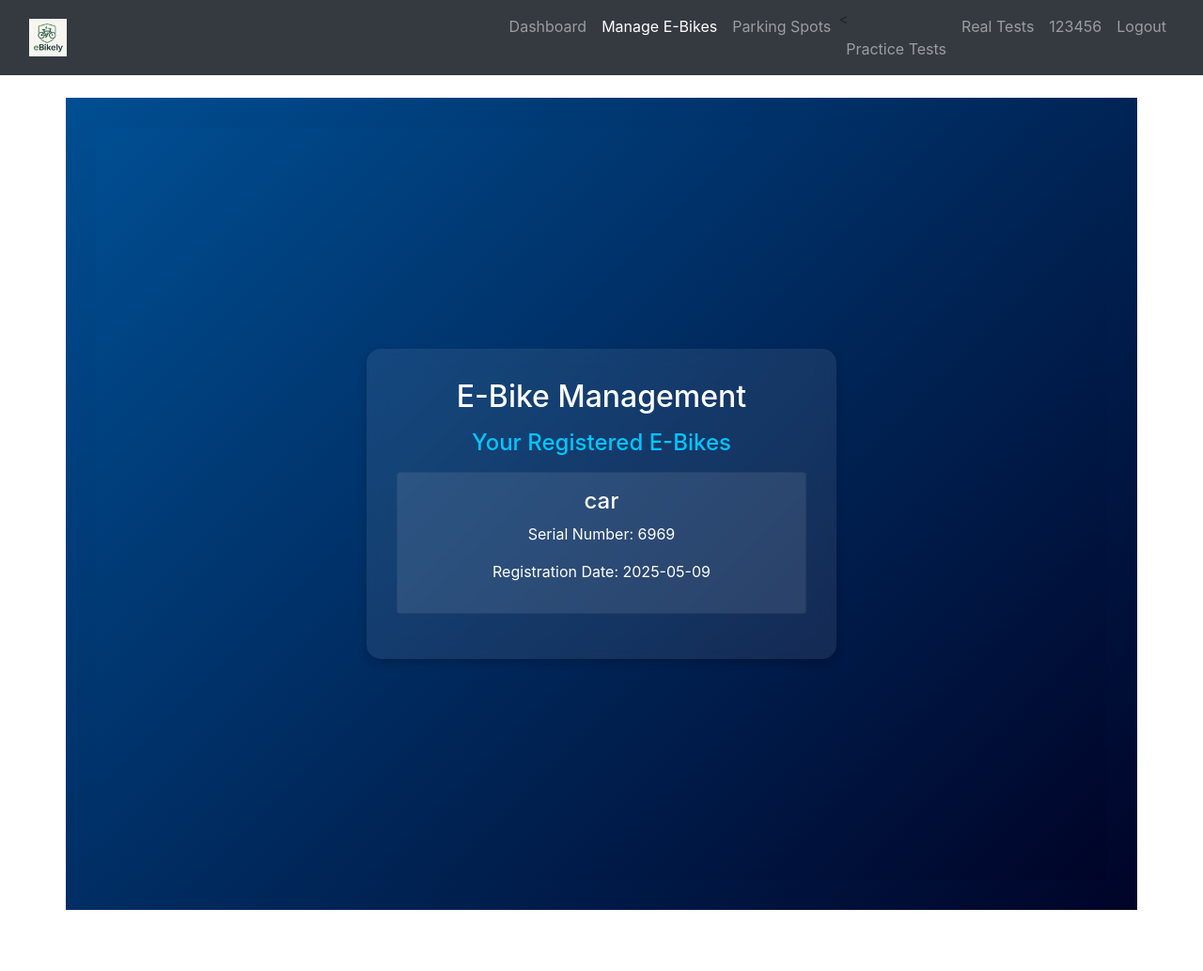
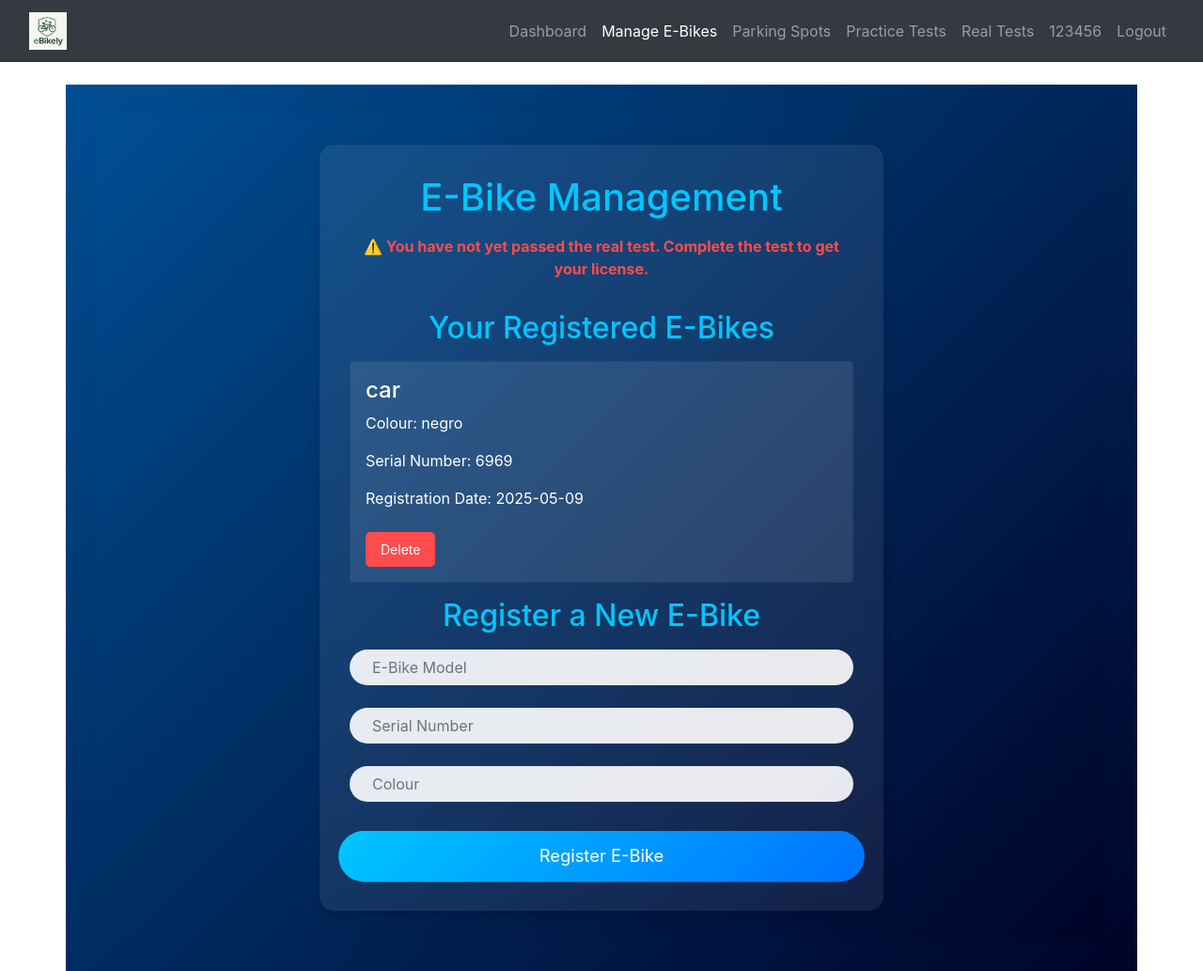
Before and after one commit to TheBlueTongue/eBikely, a Flask app: page /ebikes in a window 1280 px wide. Shown: the whole page at 94% size. Before the commit the page ends 968 px from the top, so only its background shows below. Run offline with Flask 3, Linux system fonts and the light colour scheme; a user stored in the database is signed in; some libraries are stand-ins or nearby versions.

Commit message:
updated ebike management page

```diff
--- a/app.py
+++ b/app.py
@@ -2,10 +2,11 @@ from flask import Flask, render_template, redirect, url_for, flash, request
 from flask_login import LoginManager, login_user, logout_user, login_required, current_user
 from sqlalchemy.exc import IntegrityError
 from werkzeug.security import generate_password_hash, check_password_hash
-from database_setup import SessionLocal, User, EBike, PracticeTest, RealTest, ParkingSpot, PracticeAttempt, PracticeQuestion
+from database_setup import SessionLocal, User, EBike, PracticeTest, RealTest, ParkingSpot, PracticeAttempt, PracticeQuestion, RealTestAttempt
 import forms
 from datetime import datetime
 from forms import PracticeQuizForm
+
 
 
 # Set up Flask app and login manager
@@ -102,37 +103,63 @@ def dashboard():
         total_tests=total_tests
     )
 
-# Route for e-bike management
 @app.route('/ebikes', methods=['GET', 'POST'])
 @login_required
 def ebike_management():
     session = SessionLocal()
+    form = forms.EbikeRegistrationForm()
     ebikes = session.query(EBike).filter_by(owner_id=current_user.id).all()
 
-    if not ebikes:  # If no e-bike is registered
-        if request.method == 'POST':  # Handle the form submission for new e-bike registration
-            # Assuming a form for registering an e-bike exists
-            form = forms.EbikeRegistrationForm()
-            if form.validate_on_submit():
-                new_ebike = EBike(
-                    owner_id=current_user.id,
-                    model=form.model.data,
-                    serial_number=form.serial_number.data,
-                    # Remove registration_date as it's automatically handled by the database
-)
+    # Check if the user has passed the real test
+    passed_test = session.query(RealTestAttempt).filter(
+        RealTestAttempt.user_id == current_user.id,
+        RealTestAttempt.passed == True
+    ).count() > 0
 
-                session.add(new_ebike)
-                session.commit()
-                flash('E-bike registered successfully!', 'success')
-                return redirect(url_for('ebike_management'))
-            return render_template('ebike_management.html', form=form)
-        else:
-            # If the user hasn't registered an e-bike, show the registration form
-            form = forms.EbikeRegistrationForm()
-            return render_template('ebike_management.html', form=form)
+    # Handle e-bike registration
+    if form.validate_on_submit():
+        new_ebike = EBike(
+            owner_id=current_user.id,
+            model=form.model.data,
+            serial_number=form.serial_number.data,
+            colour=form.colour.data
+        )
+        try:
+            session.add(new_ebike)
+            session.commit()
+            flash('E-bike registered successfully!', 'success')
+        except IntegrityError:
+            session.rollback()
+            flash('This serial number is already registered. Please use a unique serial number.', 'danger')
+        return redirect(url_for('ebike_management'))
+
+    # Handle e-bike deletion
+    if request.method == 'POST' and 'delete_ebike_id' in request.form:
+        ebike_id = int(request.form.get('delete_ebike_id'))
+        ebike_to_delete = session.query(EBike).filter_by(id=ebike_id, owner_id=current_user.id).first()
+        if ebike_to_delete:
+            session.delete(ebike_to_delete)
+            session.commit()
+            flash('E-bike deleted successfully!', 'success')
+        return redirect(url_for('ebike_management'))
 
     session.close()
-    return render_template('ebike_management.html', ebikes=ebikes)
+    return render_template('ebike_management.html', ebikes=ebikes, form=form, passed_test=passed_test)
+
+
+    # Handle e-bike deletion
+    if request.method == 'POST' and 'delete_ebike_id' in request.form:
+        ebike_id = int(request.form.get('delete_ebike_id'))
+        ebike_to_delete = session.query(EBike).filter_by(id=ebike_id, owner_id=current_user.id).first()
+        if ebike_to_delete:
+            session.delete(ebike_to_delete)
+            session.commit()
+            flash('E-bike deleted successfully!', 'success')
+        return redirect(url_for('ebike_management'))
+
+    session.close()
+    return render_template('ebike_management.html', ebikes=ebikes, form=form, passed_test=passed_test)
+
 
 @app.route('/practice', methods=['GET', 'POST'])
 @login_required
--- a/database_setup.py
+++ b/database_setup.py
@@ -8,6 +8,8 @@ DATABASE_URL = 'sqlite:///persistent_database.db'
 engine = create_engine(DATABASE_URL)
 Base = declarative_base()
 SessionLocal = sessionmaker(autocommit=False, autoflush=False, bind=engine)
+
+
 
 class User(Base, UserMixin):
     __tablename__ = 'users'
@@ -30,8 +32,9 @@ class EBike(Base):
     id = Column(Integer, primary_key=True)
     owner_id = Column(Integer, ForeignKey('users.id'), nullable=False)
     model = Column(String(100), nullable=False)
+    serial_number = Column(String(100), unique=True, nullable=False)
+    colour = Column(String(50), nullable=False)  # New field for e-bike colour
     is_approved = Column(Boolean, default=False)
-    serial_number = Column(String(100), unique=True, nullable=False)
     registration_date = Column(DateTime, default=datetime.utcnow)
     owner = relationship('User', back_populates='ebikes')
 
@@ -45,6 +48,7 @@ class PracticeTest(Base):
 
     questions = relationship("PracticeQuestion", back_populates="test", cascade="all, delete-orphan")
     user = relationship("User", back_populates="practice_tests")
+
 
 class PracticeQuestion(Base):
     __tablename__ = 'practice_questions'
@@ -105,4 +109,20 @@ class ParkingSpot(Base):
 
     reserved_user = relationship("User", back_populates="parking_spot")
 
+class RealTestAttempt(Base):
+    __tablename__ = 'real_test_attempts'
+
+    id = Column(Integer, primary_key=True)
+    user_id = Column(Integer, ForeignKey('users.id'), nullable=False)
+    test_id = Column(Integer, ForeignKey('real_tests.id'), nullable=False)
+    passed = Column(Boolean, nullable=False, default=False)
+    attempt_date = Column(DateTime, default=datetime.utcnow)
+
+    user = relationship("User", back_populates="real_test_attempts")
+    test = relationship("RealTest", back_populates="attempts")
+
+# Update User and RealTest relationships
+User.real_test_attempts = relationship("RealTestAttempt", back_populates="user", cascade="all, delete-orphan")
+RealTest.attempts = relationship("RealTestAttempt", back_populates="test", cascade="all, delete-orphan")
+
 Base.metadata.create_all(bind=engine)
--- a/forms.py
+++ b/forms.py
@@ -36,8 +36,8 @@ class PasswordUpdateForm(FlaskForm):
 class EbikeRegistrationForm(FlaskForm):
     model = StringField('E-Bike Model', validators=[DataRequired()])
     serial_number = StringField('Serial Number', validators=[DataRequired()])
+    colour = StringField('E-Bike Colour', validators=[DataRequired()])
     submit = SubmitField('Register E-Bike')
-    registration_date = DateTimeField('Registration Date', default=datetime.utcnow, format='%Y-%m-%d %H:%M:%S')
 
 class PracticeQuizForm(FlaskForm):
     question = RadioField('Select the correct answer:', choices=[], validators=[DataRequired()])
--- a/templates/base.html
+++ b/templates/base.html
@@ -32,7 +32,7 @@
                             <a class="nav-link {% if request.endpoint == 'parking_spots' %}active{% endif %}" href="{{ url_for('parking_spots') }}">Parking Spots</a>
                         </li>
                         <li class="nav-item">
-                            <<a class="nav-link {% if request.endpoint == 'practice_quiz' %}active{% endif %}" href="{{ url_for('practice_quiz') }}">Practice Tests</a>
+                            <a class="nav-link {% if request.endpoint == 'practice_quiz' %}active{% endif %}" href="{{ url_for('practice_quiz') }}">Practice Tests</a>
 
                         </li>
                         <li class="nav-item">
--- a/templates/ebike_management.html
+++ b/templates/ebike_management.html
@@ -7,36 +7,51 @@
     <div class="auth-card">
         <h1>E-Bike Management</h1>
 
+        {% if passed_test %}
+            <p class="license-status success">✅ You have passed the real test and are eligible for a license.</p>
+        {% else %}
+            <p class="license-status danger">⚠️ You have not yet passed the real test. Complete the test to get your license.</p>
+        {% endif %}
+
         {% if ebikes %}
             <h2>Your Registered E-Bikes</h2>
             <div class="list-group">
                 {% for ebike in ebikes %}
                     <div class="list-group-item">
                         <h4>{{ ebike.model }}</h4>
+                        <p>Colour: {{ ebike.colour }}</p>
                         <p>Serial Number: {{ ebike.serial_number }}</p>
                         <p>Registration Date: {{ ebike.registration_date.strftime('%Y-%m-%d') }}</p>
+                        <form method="POST" style="display: inline;">
+                            {{ form.hidden_tag() }}
+                            <input type="hidden" name="delete_ebike_id" value="{{ ebike.id }}">
+                            <button type="submit" class="btn btn-danger btn-sm">Delete</button>
+                        </form>
                     </div>
                 {% endfor %}
             </div>
         {% else %}
             <h2>No E-Bike Registered</h2>
             <p>You haven't registered an e-bike yet. Please register your e-bike below:</p>
+        {% endif %}
 
+        <h2>Register a New E-Bike</h2>
         <form method="POST">
             {{ form.hidden_tag() }}
             <div class="form-group">
-                    <label for="model">E-Bike Model</label>
-                    {{ form.model(class="form-control custom-input") }}
+                {{ form.model(class="form-control custom-input", placeholder="E-Bike Model") }}
             </div>
             <div class="form-group">
-                    <label for="serial_number">Serial Number</label>
-                    {{ form.serial_number(class="form-control custom-input") }}
+                {{ form.serial_number(class="form-control custom-input", placeholder="Serial Number") }}
+            </div>
+            <div class="form-group">
+                {{ form.colour(class="form-control custom-input", placeholder="Colour") }}
             </div>
             <button type="submit" class="btn btn-primary btn-block pulse">Register E-Bike</button>
         </form>
-        {% endif %}
     </div>
 </div>
+
 
 <style>
 .container {
@@ -54,21 +69,15 @@
     padding: 2rem;
     border-radius: 15px;
     width: 100%;
-    max-width: 500px;
+    max-width: 600px;
     box-shadow: 0 4px 10px rgba(0, 0, 0, 0.2);
     text-align: center;
     color: white;
 }
 
 h1, h2 {
-    font-size: 2rem;
-    color: white;
+    color: #00c6ff;
     margin-bottom: 1rem;
-}
-
-h2 {
-    font-size: 1.5rem;
-    color: #00c6ff;
 }
 
 .list-group {
@@ -80,13 +89,15 @@ h2 {
     margin-bottom: 1rem;
     border-radius: 10px;
     padding: 1rem;
+    color: white;
+    text-align: left;
 }
 
 .form-group {
     margin-bottom: 1.5rem;
 }
 
-.form-control {
+.custom-input {
     border-radius: 50px;
     padding-left: 1.5rem;
     background: rgba(255, 255, 255, 0.9);
@@ -103,21 +114,25 @@ h2 {
     color: white;
 }
 
-.btn-block:hover {
-    background: linear-gradient(135deg, #0072ff 0%, #00c6ff 100%);
+.btn-danger {
+    background-color: #ff4c4c;
+    border: none;
+    margin-top: 0.5rem;
+    padding: 0.5rem 1rem;
+    border-radius: 5px;
 }
 
-.input-group {
-    position: relative;
+.license-status {
+    margin-bottom: 2rem;
+    font-weight: bold;
 }
 
-.input-icon {
-    position: absolute;
-    left: 1rem;
-    top: 50%;
-    transform: translateY(-50%);
-    color: #004e92;
-    z-index: 1;
+.license-status.success {
+    color: #00ff7f;
+}
+
+.license-status.danger {
+    color: #ff4c4c;
 }
 
 /* Animations */
@@ -131,5 +146,4 @@ h2 {
     100% { transform: scale(1); }
 }
 </style>
-<link rel="stylesheet" href="https://cdnjs.cloudflare.com/ajax/libs/font-awesome/5.15.4/css/all.min.css">
 {% endblock %}
```
Also changed, not shown: persistent_database.db. Lines whose indentation alone changed are shown as unchanged.
